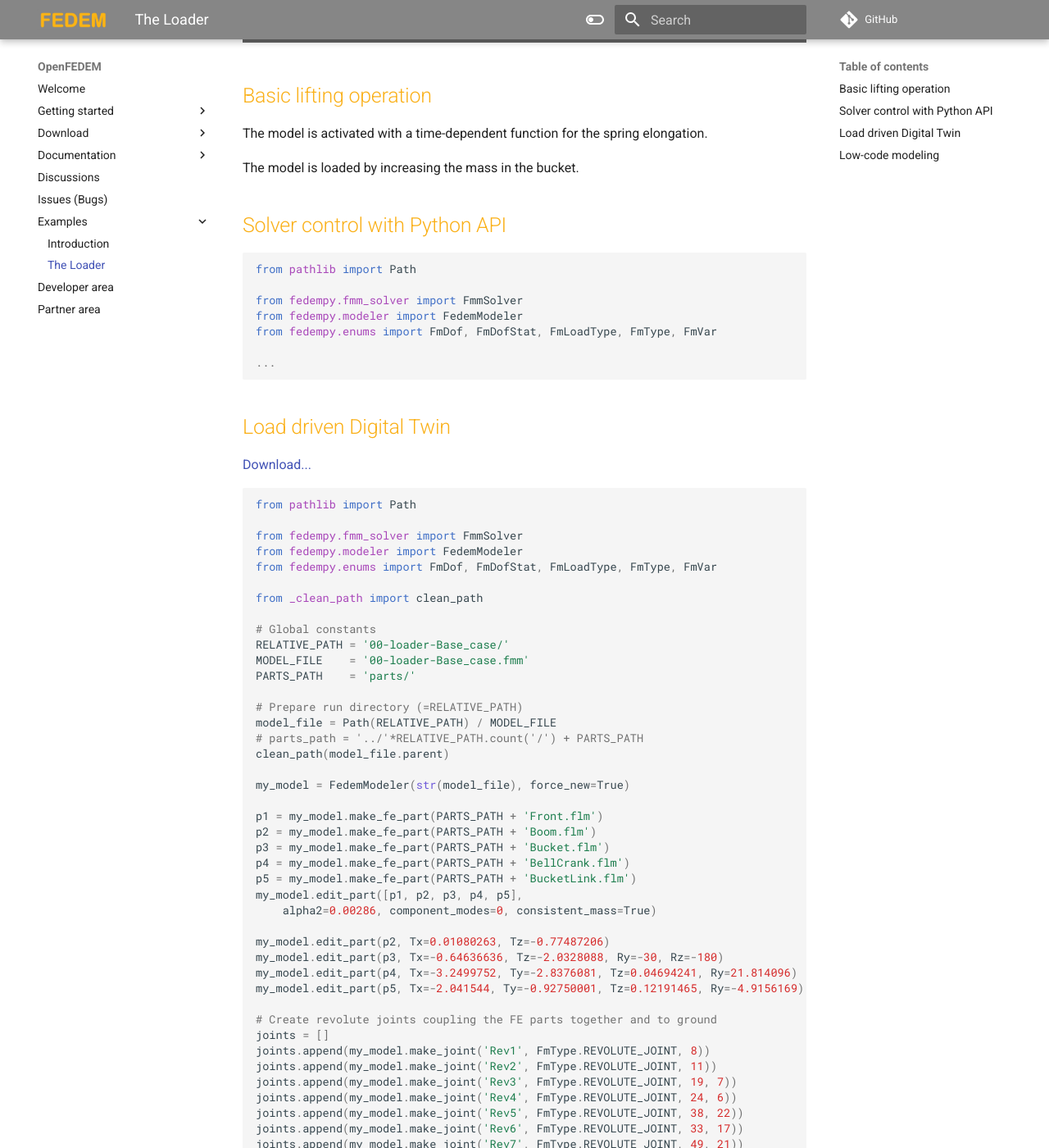
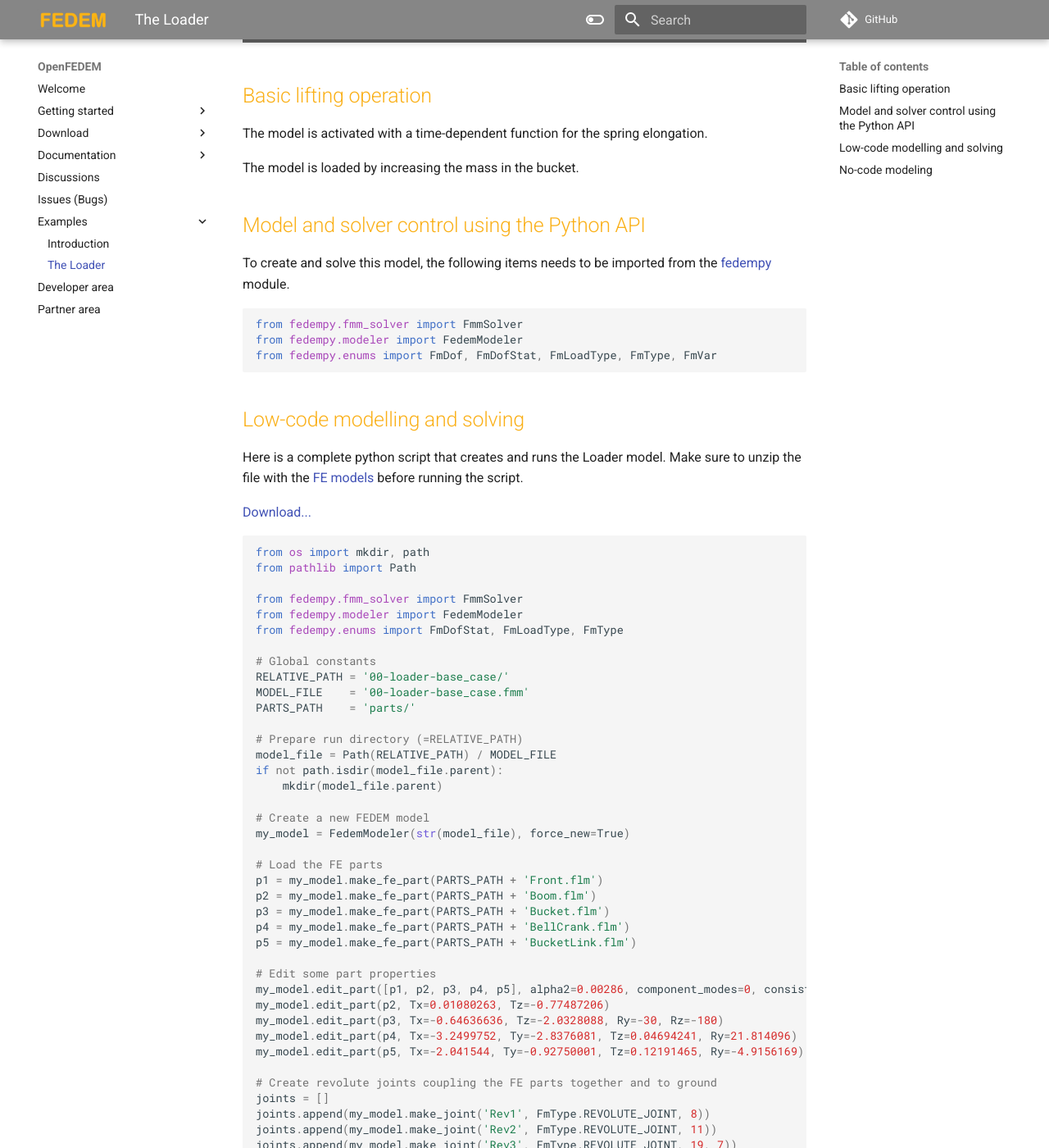
Before and after one commit to openfedem/openfedem.org, an MkDocs documentation site: the page built from docs/examples/A_loader.md, in a window 1280 px wide and 1400 px high, scrolled down 1028 px. Shown: the whole window at 82% size. Built offline with MkDocs 1.6.1 and Material for MkDocs 9.7.7, drawn with Linux system fonts in a browser that asks for light colours; comment, search, counter and statistics services are not loaded; some of the changed text lies outside the part shown.

Commit message:
Fix the loader example python script such that it actually works

````diff
--- a/docs/examples/A_loader.md
+++ b/docs/examples/A_loader.md
@@ -1,6 +1,8 @@
 # The Loader
 
-This model represents a simplified front-end of a front loader and consists of the following FE Parts:
+This example consists of a simplified model of a tractor front-end loader.
+The model consists of the following five FE Parts which can be downloaded
+[here](linked_files/loader_FEparts.zip).
 
 * Loader Front Frame
 * Lifting Arm
@@ -27,51 +29,55 @@
 ## Case 4: Improved cylinder control, using PID controller
 -->
 
-## Solver control with Python API
+## Model and solver control using the Python API
+
+To create and solve this model, the following items needs to be
+imported from the [fedempy](../python_api.md) module.
 
 ```python
+from fedempy.fmm_solver import FmmSolver
+from fedempy.modeler import FedemModeler
+from fedempy.enums import FmDof, FmDofStat, FmLoadType, FmType, FmVar
+```
+
+## Low-code modelling and solving
+
+Here is a complete python script that creates and runs the Loader model.
+Make sure to unzip the file with the [FE models](linked_files/loader_FEparts.zip)
+before running the script.
+
+[Download...](linked_files/loader_modeling_and_solving.py)
+
+```python
+from os import mkdir, path
 from pathlib import Path
 
 from fedempy.fmm_solver import FmmSolver
 from fedempy.modeler import FedemModeler
-from fedempy.enums import FmDof, FmDofStat, FmLoadType, FmType, FmVar
-
-...
-```
-
-## Load driven Digital Twin
-
-[Download...](linked_files/loader_modeling_and_solving.py)
-
-```python
-from pathlib import Path
-
-from fedempy.fmm_solver import FmmSolver
-from fedempy.modeler import FedemModeler
-from fedempy.enums import FmDof, FmDofStat, FmLoadType, FmType, FmVar
-
-from _clean_path import clean_path
+from fedempy.enums import FmDofStat, FmLoadType, FmType
 
 # Global constants
-RELATIVE_PATH = '00-loader-Base_case/'
-MODEL_FILE    = '00-loader-Base_case.fmm'
+RELATIVE_PATH = '00-loader-base_case/'
+MODEL_FILE    = '00-loader-base_case.fmm'
 PARTS_PATH    = 'parts/'
 
 # Prepare run directory (=RELATIVE_PATH)
 model_file = Path(RELATIVE_PATH) / MODEL_FILE
-# parts_path = '../'*RELATIVE_PATH.count('/') + PARTS_PATH
-clean_path(model_file.parent)
+if not path.isdir(model_file.parent):
+    mkdir(model_file.parent)
 
+# Create a new FEDEM model
 my_model = FedemModeler(str(model_file), force_new=True)
 
+# Load the FE parts
 p1 = my_model.make_fe_part(PARTS_PATH + 'Front.flm')
 p2 = my_model.make_fe_part(PARTS_PATH + 'Boom.flm')
 p3 = my_model.make_fe_part(PARTS_PATH + 'Bucket.flm')
 p4 = my_model.make_fe_part(PARTS_PATH + 'BellCrank.flm')
 p5 = my_model.make_fe_part(PARTS_PATH + 'BucketLink.flm')
-my_model.edit_part([p1, p2, p3, p4, p5],
-    alpha2=0.00286, component_modes=0, consistent_mass=True)
 
+# Edit some part properties
+my_model.edit_part([p1, p2, p3, p4, p5], alpha2=0.00286, component_modes=0, consistent_mass=True)
 my_model.edit_part(p2, Tx=0.01080263, Tz=-0.77487206)
 my_model.edit_part(p3, Tx=-0.64636636, Tz=-2.0328088, Ry=-30, Rz=-180)
 my_model.edit_part(p4, Tx=-3.2499752, Ty=-2.8376081, Tz=0.04694241, Ry=21.814096)
@@ -93,43 +99,46 @@
 my_model.edit_joint(joints[2], Ry=90, Rz=-90)
 [my_model.edit_joint(id, Rx=90) for id in joints[3:]]
 
-
+# Create functions
 f1 = my_model.make_function('Lift Cylinders',
-    frequency=0.625, amplitude=0.15, delay=0.25, mean_value=0.15, end=0.8)
+     frequency=0.625, amplitude=0.15, delay=0.25, mean_value=0.15, end=0.8)
 
 f2 = my_model.make_function('Boom Cylinder',
-    slope=-0.5, start_ramp=0.5, end_ramp=1.2)
+     slope=-0.5, start_ramp=0.5, end_ramp=1.2)
 
 f3 = my_model.make_function('Rotation Front',
-    frequency=0.5, amplitude=0.262, delay=0.25, mean_value=0.262, end=1.0)
+     frequency=0.5, amplitude=0.262, delay=0.25, mean_value=0.262, end=1.0)
 
 f4 = my_model.make_function('Bucket Load',
-    slope=50000, start_ramp=0.7, end_ramp=1.2)
+     slope=50000, start_ramp=0.7, end_ramp=1.2)
 
 my_model.edit_joint(joints[0], constraints={'Rz' : FmDofStat.SPRING},
-    spring={'Rz' : 1.0e9}, length={'Rz' : f3})
+     spring={'Rz' : 1.0e9}, length={'Rz' : f3})
 
 cyl = my_model.make_spring('Lift cylinder', [(9, 23), (10, 18)],
-    init_Stiff_Coeff=1.0e9, length=f1)
+      init_Stiff_Coeff=1.0e9, length=f1)
 
 cyl.append(my_model.make_spring('Boom cylinder', (5, 50),
-    init_Stiff_Coeff=1.0e9, length=f2))
+      init_Stiff_Coeff=1.0e9, length=f2))
 
 my_model.make_load('Load', FmLoadType.FORCE, 39, (0, 0, -1), fn=f4)
 
 my_model.fm_solver_setup(t_inc=0.01, t_end=1.6)
-my_model.save()
-my_model.close()
+my_model.close(True, True)
 
 # Solver setup and execution
 my_solver = FmmSolver()
 my_solver.solve_all(str(model_file), True, True)
-
-my_solver.solver_close()
-my_solver.close_model(False)
 ```
 
-## Low-code modeling
+## No-code modeling
+
+It is also possible to create the FEDEM model without writing python code.
+Instead, the model is described using YAML-syntax.
+
+To create this model, execute the command:
+
+    $ python -m fedempy.yaml_parser -f loader_model.yaml
 
 [Download...](linked_files/loader_model.yaml)
 
@@ -145,34 +154,34 @@
   p5: [parts/BucketLink.ftl]
 
 triads_from_fe_parts:
-  Front_fix_bottom:                [Front bottom bearing housing to ground,    p1, node,  441]
-  front_fix_top:                   [Front top bearing housing to ground,       p1, node,  211]
-  front_right_housing:             [Front right bearing housing,               p1, node,   38]
-  front_left_housing:              [Front left bearing housing,                p1, node,   58]
-  front_top_cylinder_attachment:   [Front top cylinder attachment point,       p1, node,   18]
-  front_right_cylinder_attachment: [Front right cylinder attachment point,     p1, node,  222]
-  front_left_cylinder_attachment:  [Front left cylinder attachment point,      p1, node,  235]
+  Front_fix_bottom:                [Front bottom bearing housing to ground,  p1, node,  441]
+  front_fix_top:                   [Front top bearing housing to ground,     p1, node,  211]
+  front_right_housing:             [Front right bearing housing,             p1, node,   38]
+  front_left_housing:              [Front left bearing housing,              p1, node,   58]
+  front_top_cylinder_attachment:   [Front top cylinder attachment point,     p1, node,   18]
+  front_right_cylinder_attachment: [Front right cylinder attachment point,   p1, node,  222]
+  front_left_cylinder_attachment:  [Front left cylinder attachment point,    p1, node,  235]
 
-  boom_rear_right_houding:         [Boom right rear bearing housing,           p2, node, 1038]
-  boom_rear_left_housing:          [Boom left rear bearing housing,            p2, node,  178]
-  boom_front_right_housing:        [Boom right front bearing housing,          p2, node,  715]
-  boom_front_left_housing:         [Boom left front bearing housing,           p2, node,    5]
-  boom_right_bellcrank_housing:    [Boom right bearing housing to BellCrank,   p2, node,  545]
-  boom_left_bellcrank_housing:     [Boom left bearing housing to BellCrank,    p2, node,  424]
-  boom_right_cylinder_attachment:  [Boom right cylinder attachment point,      p2, node,  829]
-  boom_left_cylinder_attachment:   [Boom left cylinder attachment point,       p2, node,  119]
+  boom_rear_right_houding:         [Boom right rear bearing housing,         p2, node, 1038]
+  boom_rear_left_housing:          [Boom left rear bearing housing,          p2, node,  178]
+  boom_front_right_housing:        [Boom right front bearing housing,        p2, node,  715]
+  boom_front_left_housing:         [Boom left front bearing housing,         p2, node,    5]
+  boom_right_bellcrank_housing:    [Boom right bearing housing to BellCrank, p2, node,  545]
+  boom_left_bellcrank_housing:     [Boom left bearing housing to BellCrank,  p2, node,  424]
+  boom_right_cylinder_attachment:  [Boom right cylinder attachment point,    p2, node,  829]
+  boom_left_cylinder_attachment:   [Boom left cylinder attachment point,     p2, node,  119]
 
-  bucket_right_housing:            [Bucket right housing,                      p3, node,  509]
-  bucket_mid_housing:              [Bucket midt housing,                       p3, node,  451]
-  bucket_left_housing:             [Bucket left housing,                       p3, node,  284]
+  bucket_right_housing:            [Bucket right housing,                    p3, node,  509]
+  bucket_mid_housing:              [Bucket midt housing,                     p3, node,  451]
+  bucket_left_housing:             [Bucket left housing,                     p3, node,  284]
 
-  bellcrank_top_housing:           [BellCrank top housing,                     p4, node,  420]
-  bellcrank_bottom_housing:        [BellCrank bottom housing,                  p4, node,   14]
-  bellcrank_right_housing:         [BellCrank right housing,                   p4, node,  276]
-  bellcrank_left_housing:          [BellCrank left housing,                    p4, node,  244]
+  bellcrank_top_housing:           [BellCrank top housing,                   p4, node,  420]
+  bellcrank_bottom_housing:        [BellCrank bottom housing,                p4, node,   14]
+  bellcrank_right_housing:         [BellCrank right housing,                 p4, node,  276]
+  bellcrank_left_housing:          [BellCrank left housing,                  p4, node,  244]
 
-  bucketlink_rear_houding:         [BucketLink rear housing,                   p5, node,  575]
-  bucketlink_front_housing:        [BucketLink front housing,                  p5, node,  174]
+  bucketlink_rear_houding:         [BucketLink rear housing,                 p5, node,  575]
+  bucketlink_front_housing:        [BucketLink front housing,                p5, node,  174]
 
 edit_fe_parts:
   p1: &link_property
@@ -183,7 +192,6 @@
     <<: *link_property
     Tx:  0.01080263
     Tz: -0.77487206
-
   p3:
     <<: *link_property
     Tx:   -0.64636636
@@ -204,20 +212,20 @@
     Ry: -4.9156169
 
 joints:
-  j01: [Front bottom to ground,        BALL_JOINT, Front_fix_bottom]
-  j02: [Front top to ground,           BALL_JOINT, front_fix_top]
+  j01: [Front bottom to ground,  BALL_JOINT, Front_fix_bottom]
+  j02: [Front top to ground,     BALL_JOINT, front_fix_top]
 
-  j03: [Front to boom right,           BALL_JOINT, front_right_housing,      boom_rear_right_houding]
-  j04: [Front to boom left,            BALL_JOINT, front_left_housing,       boom_rear_left_housing]
+  j03: [Front to boom right,     BALL_JOINT, front_right_housing,          boom_rear_right_houding]
+  j04: [Front to boom left,      BALL_JOINT, front_left_housing,           boom_rear_left_housing]
 
-  j05: [Boom to bucket right,          BALL_JOINT, boom_front_right_housing, bucket_right_housing]
-  j06: [Boom to bucket left,           BALL_JOINT, boom_front_left_housing,  bucket_left_housing]
+  j05: [Boom to bucket right,    BALL_JOINT, boom_front_right_housing,     bucket_right_housing]
+  j06: [Boom to bucket left,     BALL_JOINT, boom_front_left_housing,      bucket_left_housing]
 
-  j07: [Bucket link rear,              BALL_JOINT, bucketlink_rear_houding,  bellcrank_bottom_housing]
-  j08: [Bucket link front,             BALL_JOINT, bucketlink_front_housing, bucket_mid_housing]
+  j07: [Bucket link rear,        BALL_JOINT, bucketlink_rear_houding,      bellcrank_bottom_housing]
+  j08: [Bucket link front,       BALL_JOINT, bucketlink_front_housing,     bucket_mid_housing]
 
-  j09: [Boom to bellCrank right,       BALL_JOINT, boom_right_bellcrank_housing, bellcrank_right_housing]
-  j10: [Boom to BellCrank left,        BALL_JOINT, boom_left_bellcrank_housing,  bellcrank_left_housing]
+  j09: [Boom to bellCrank right, BALL_JOINT, boom_right_bellcrank_housing, bellcrank_right_housing]
+  j10: [Boom to BellCrank left,  BALL_JOINT, boom_left_bellcrank_housing,  bellcrank_left_housing]
 
 hydraulic_cylinders:  # User-defined function
   Top_cylinder:   [Top cylinder,   front_top_cylinder_attachment,
````
Also changed, not shown: other parts of docs/examples/A_loader.md (+1 -1 lines), docs/examples/linked_files/loader_modeling_and_solving.py (+66 -66 lines), 1 other file.
